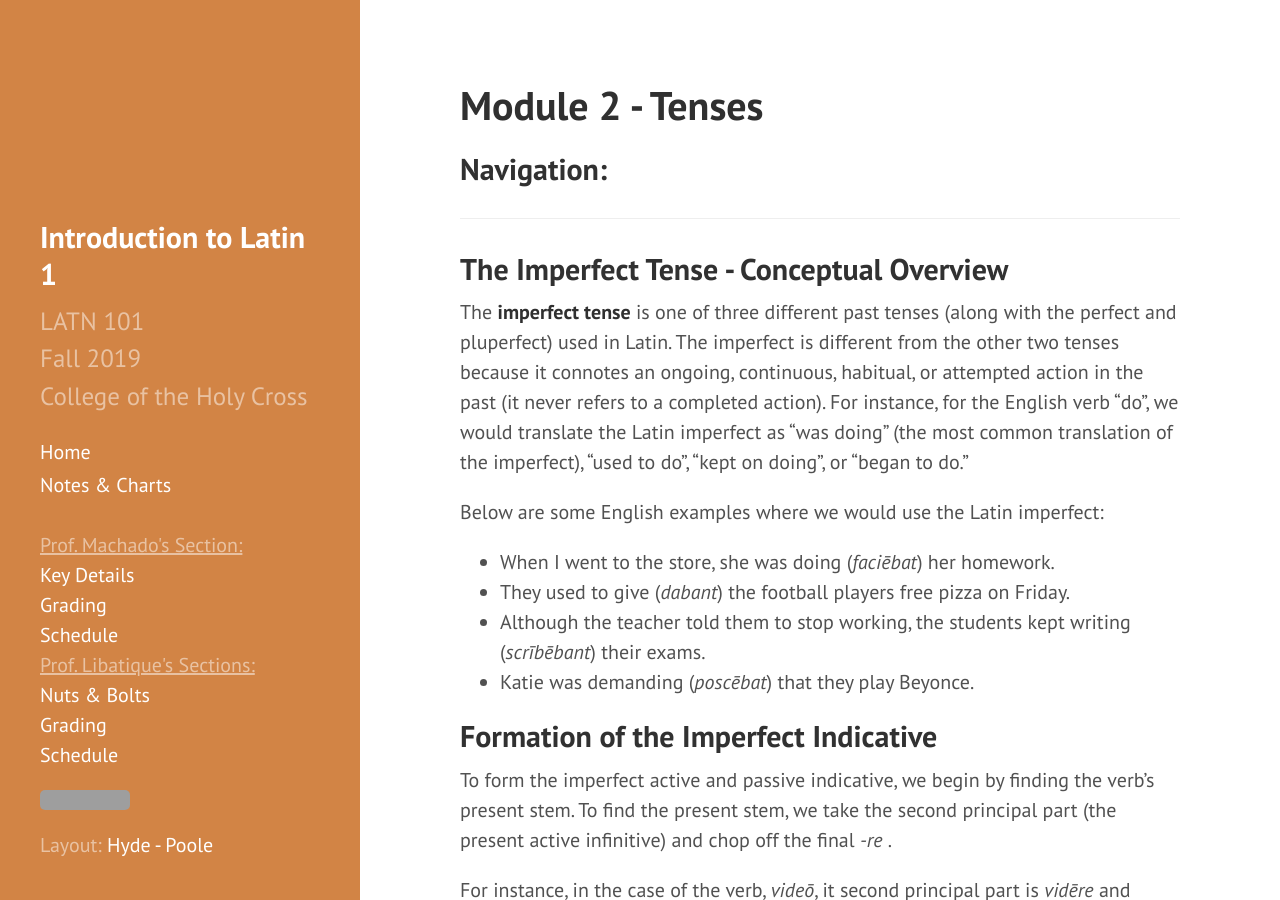
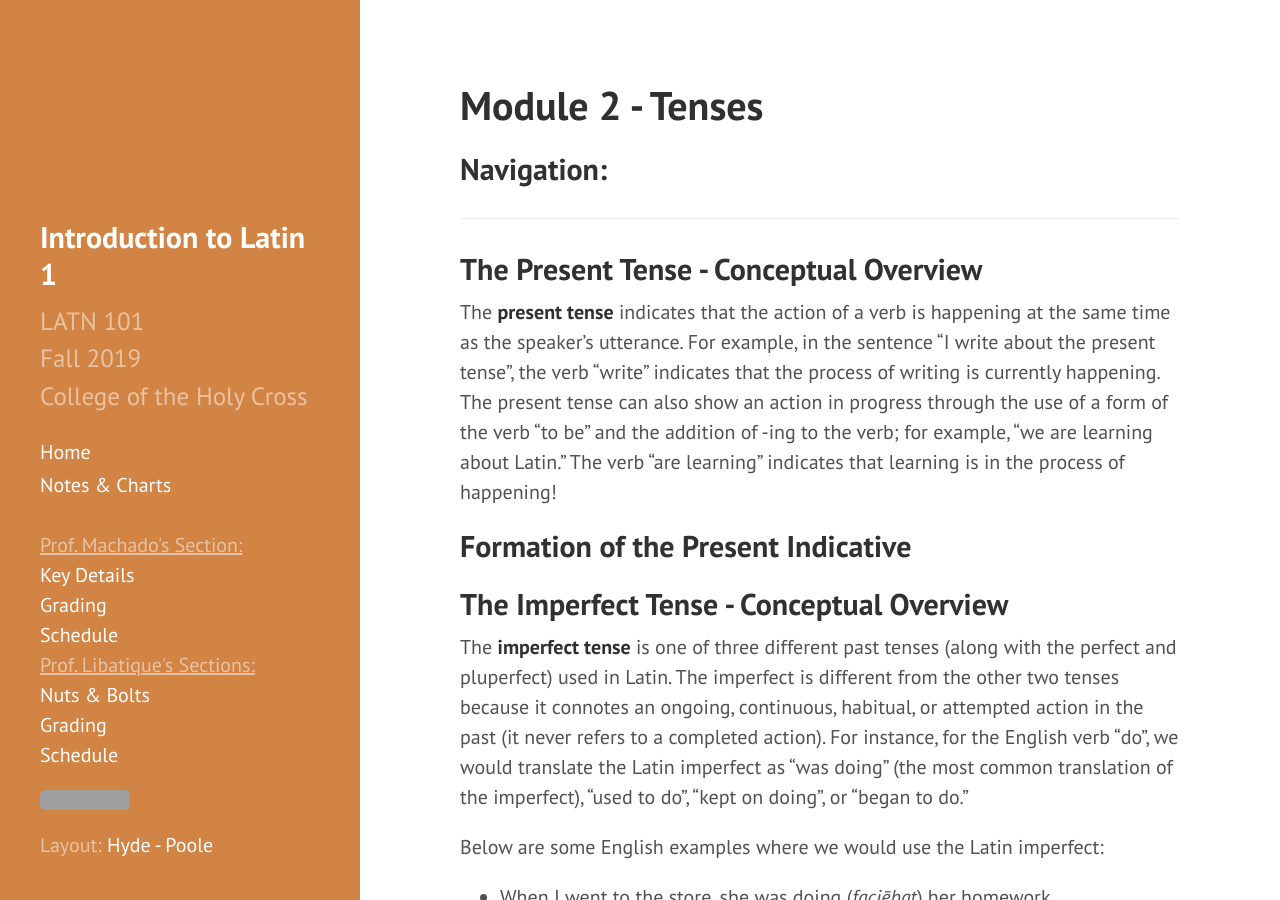
Before and after one commit to DLibatique/LATN102-S20, a Jekyll site: the page built from notes/module-2-tenses.md, in a window 1280 px wide and 900 px high. Built offline with Jekyll 4.4.1, drawn with Linux system fonts in a browser that asks for light colours; grey boxes are pictures that could not be loaded.

Commit message:
started present section

```diff
--- a/notes/module-2-tenses.md
+++ b/notes/module-2-tenses.md
@@ -6,6 +6,13 @@ title: Module 2 - Tenses
 ## Navigation:
 
 <hr>
+
+## The Present Tense - Conceptual Overview
+
+The **present tense** indicates that the action of a verb is happening at the same time as the speaker's utterance. For example, in the sentence "I write about the present tense", the verb "write" indicates that the process of writing is currently happening. The present tense can also show an action in progress through the use of a form of the verb "to be" and the addition of -ing to the verb; for example, "we are learning about Latin." The verb "are learning" indicates that learning is in the process of happening!
+
+## Formation of the Present Indicative
+
 
 ## The Imperfect Tense - Conceptual Overview
 
```
